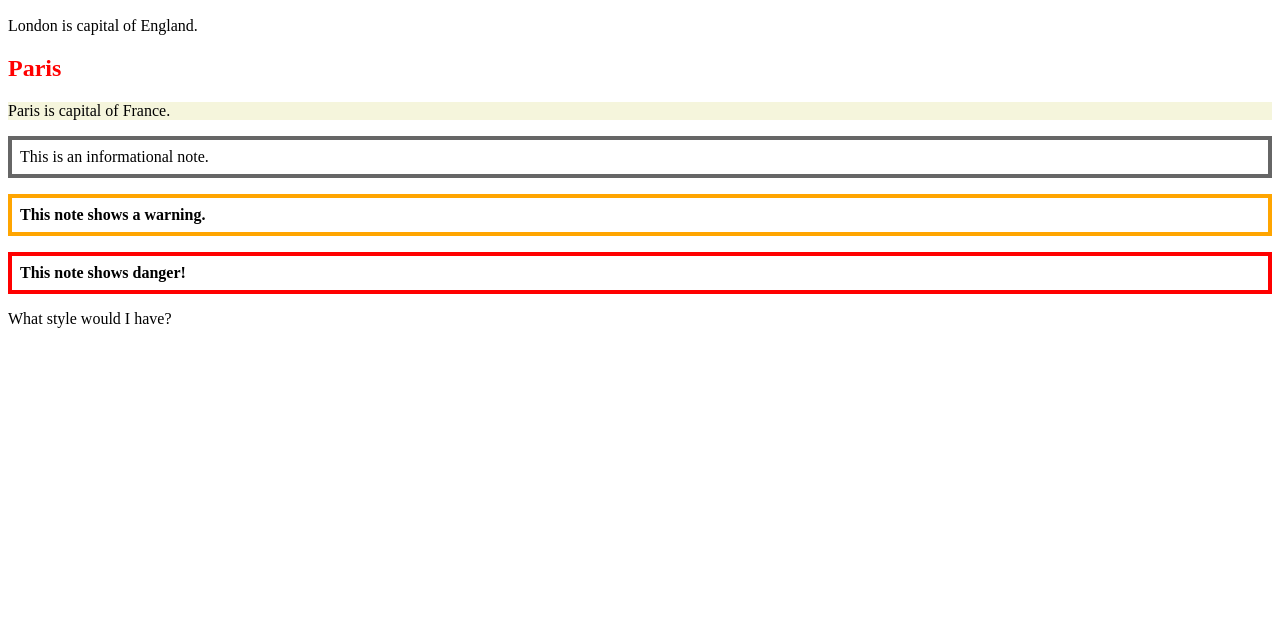
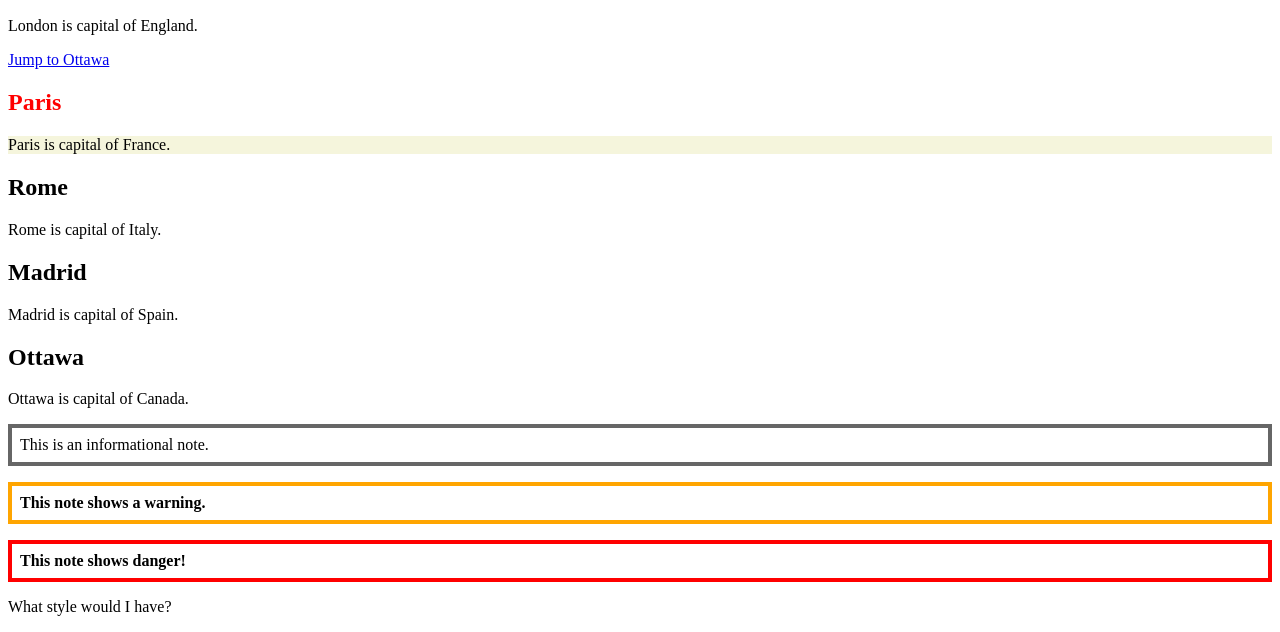
Before and after one commit to RyanDanielLee/ACIT-1620-Week-5, a plain HTML site: page index.html in a window 1280 px wide. Shown: the part 168-800 px from the top of the page. Drawn offline with Linux system fonts and the light colour scheme.

Commit message:
Adds page navigation, and more styling

```diff
--- a/index.html
+++ b/index.html
@@ -1,7 +1,7 @@
 <!DOCTYPE html>
 <html lang="en">
   <head>
-    <meta charset="utf-8" />
+    <meta charset="utf-8">
     <title>Week 5</title>
     <link rel="stylesheet" href="styles/style.css">
     <h1 class="Title">HTML Essential Training</h1>
@@ -12,9 +12,17 @@
 
     <h2 class="Title" id="londonHeading">London</h2>
     <p>London is capital of England.</p>
+    <p><a href="#ottawa">Jump to Ottawa</a></p>
 
     <h2 class="Title">Paris</h2>
     <p class="Background">Paris is capital of France.</p>
+
+    <h2>Rome</h2>
+    <p>Rome is capital of Italy.</p>
+    <h2>Madrid</h2>
+    <p>Madrid is capital of Spain.</p>
+    <h2 id="ottawa">Ottawa</h2>
+    <p>Ottawa is capital of Canada.</p>
 
     <p class="notebox">This is an informational note.</p>
     <p class="notebox warning">This note shows a warning.</p>
```
